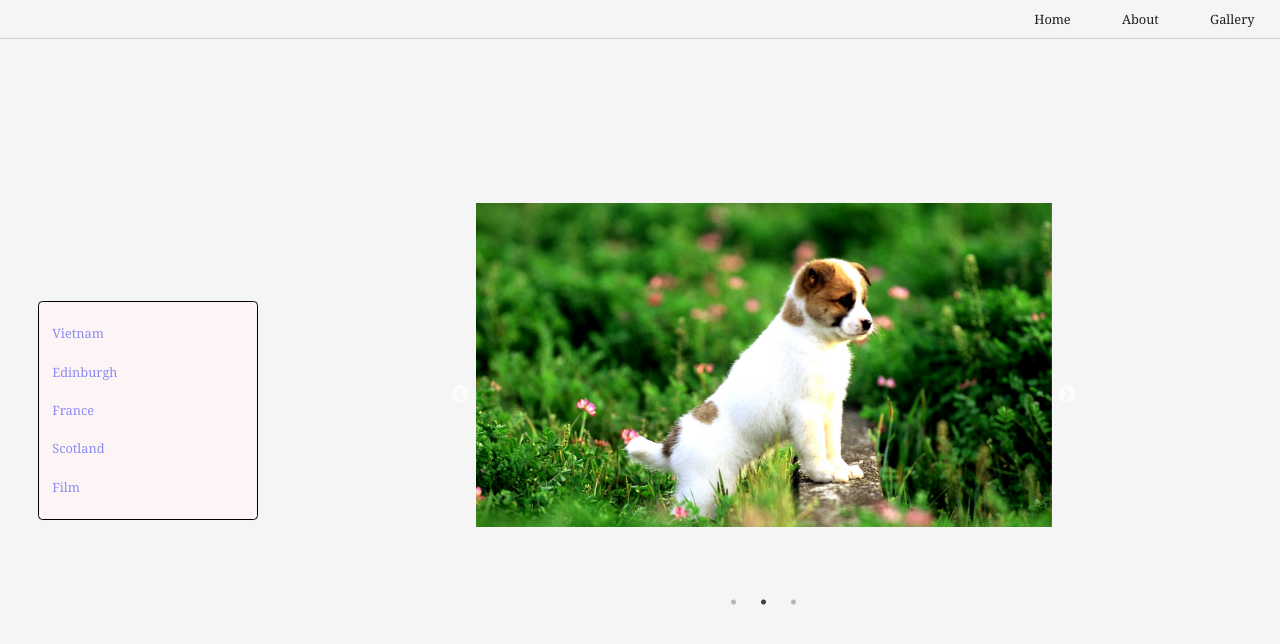
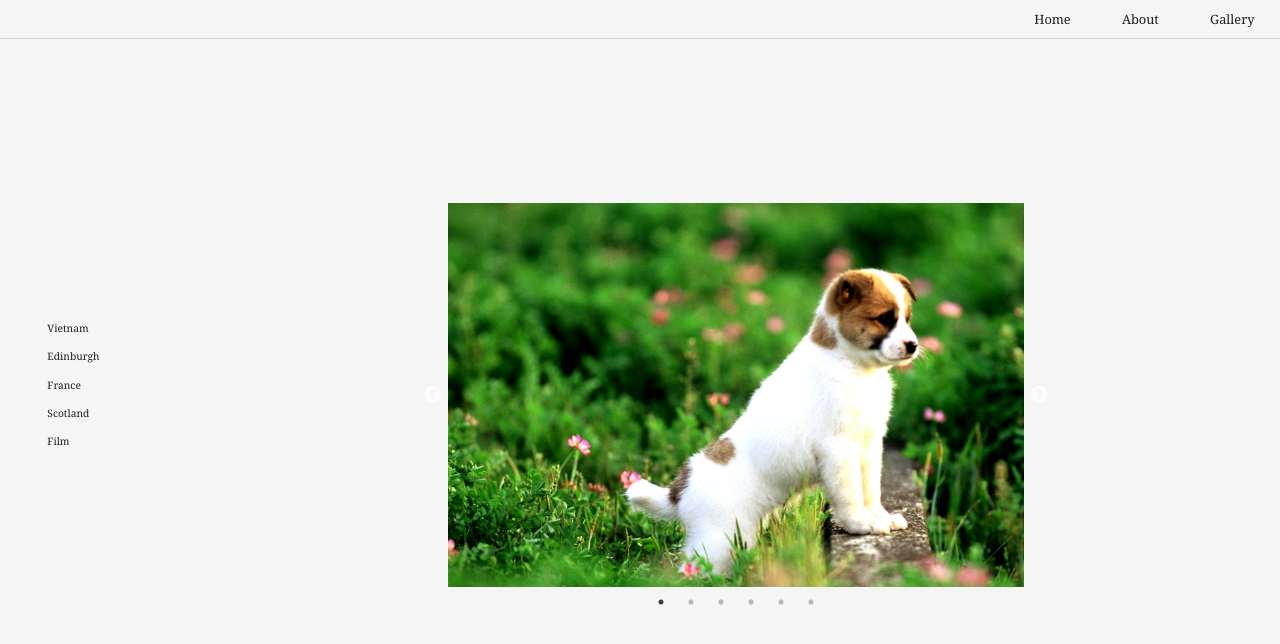
Before and after one commit to fishj123/jack-fisher-photography, a plain HTML site: page gallery.html in a window 1280 px wide. Drawn offline with nearby package versions, Linux system fonts and the light colour scheme.

Commit message:
styled slick

```diff
--- a/gallery.html
+++ b/gallery.html
@@ -30,10 +30,13 @@
                     </div>
 
 
-            <div class="image-container-slick" id="slick-show">
-                <img src="./resources/images/3848765-wallpaper-images-download.jpg" alt="">
-                <img src="./resources/images/3848765-wallpaper-images-download.jpg" alt="">
-                <img src="./resources/images/3848765-wallpaper-images-download.jpg" alt="">
+            <div class="image-container-slick">
+                <div class="slick-image"><img src="./resources/images/3848765-wallpaper-images-download.jpg" alt=""></div>
+                <div class="slick-image"><img src="./resources/images/3848765-wallpaper-images-download.jpg" alt=""></div>
+                <div class="slick-image"><img src="./resources/images/fisherman-hanoi.svg" alt=""></div>
+                <div class="slick-image"><img src="./resources/images/bird1_after.jpg" alt=""></div>
+                <div class="slick-image"><img src="./resources/images/naturo-monkey-selfie.jpg" alt=""></div>
+                <div class="slick-image"><img src="./resources/images/images.jpg" alt=""></div>
             </div>
         </div>
 
--- a/resources/css/style.css
+++ b/resources/css/style.css
@@ -97,25 +97,33 @@ header img {
     left: 20vw;
     height: 30vw;
     width: 45vw;
+    overflow: contain;
 
 }
 
-#gallery .image-container img {
+
+
+.slick-image img {
+    width: auto;
     height: 30vw;
-    width: 45vw;
+    overflow: contain;
+    margin: auto;
 }
 
+
+
+
 #gallery .side-menu {
-    border: 1px solid black;
-    border-radius: 2%;
     display: flex;
     flex-direction: column;
-    justify-content: space-around;
     position: relative;
     left: 3vw;
     width: 15vw;
     height: 15vw;
-    background-color: rgb(253, 245, 245);
-    color: rgb(139, 139, 245);
-    padding: 1vw;
+    padding: vw;
+    font-size: 0.8vw;
 }
+
+#gallery .side-menu span {
+    padding: 0.7vw;
+}
--- a/resources/javascript/javascript.js
+++ b/resources/javascript/javascript.js
@@ -6,9 +6,7 @@ $('.image-container-slick').slick({
     fade: true,
     cssEase: 'linear',
     accessibility: false,
-    autoplay: true,
     autoplaySpeed: 4000,
-    arrows: true,
     draggable: false,
     pauseOnFocus: false,
     pauseOnHover: false,
```
Also changed, not shown: resources/images/bird1_after.jpg (added), resources/images/images.jpg (added), resources/images/naturo-monkey-selfie.jpg (added).
